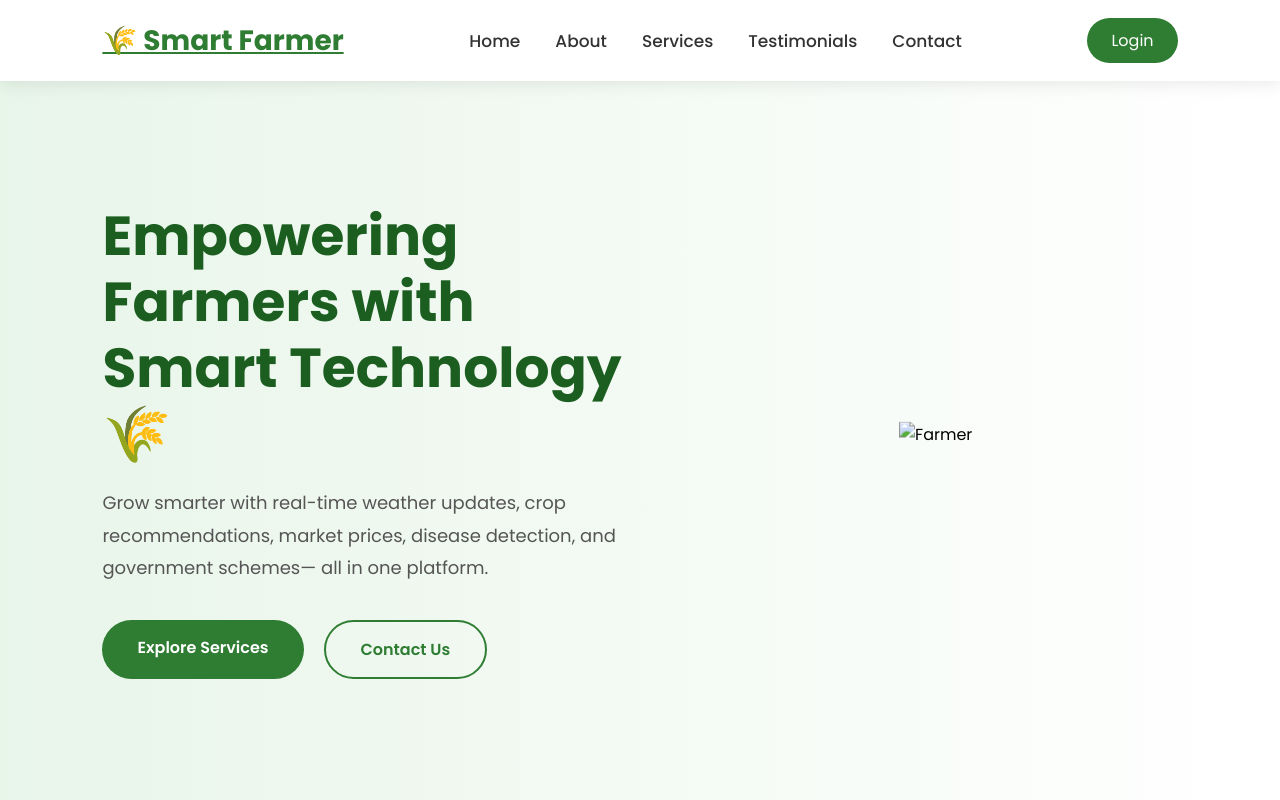
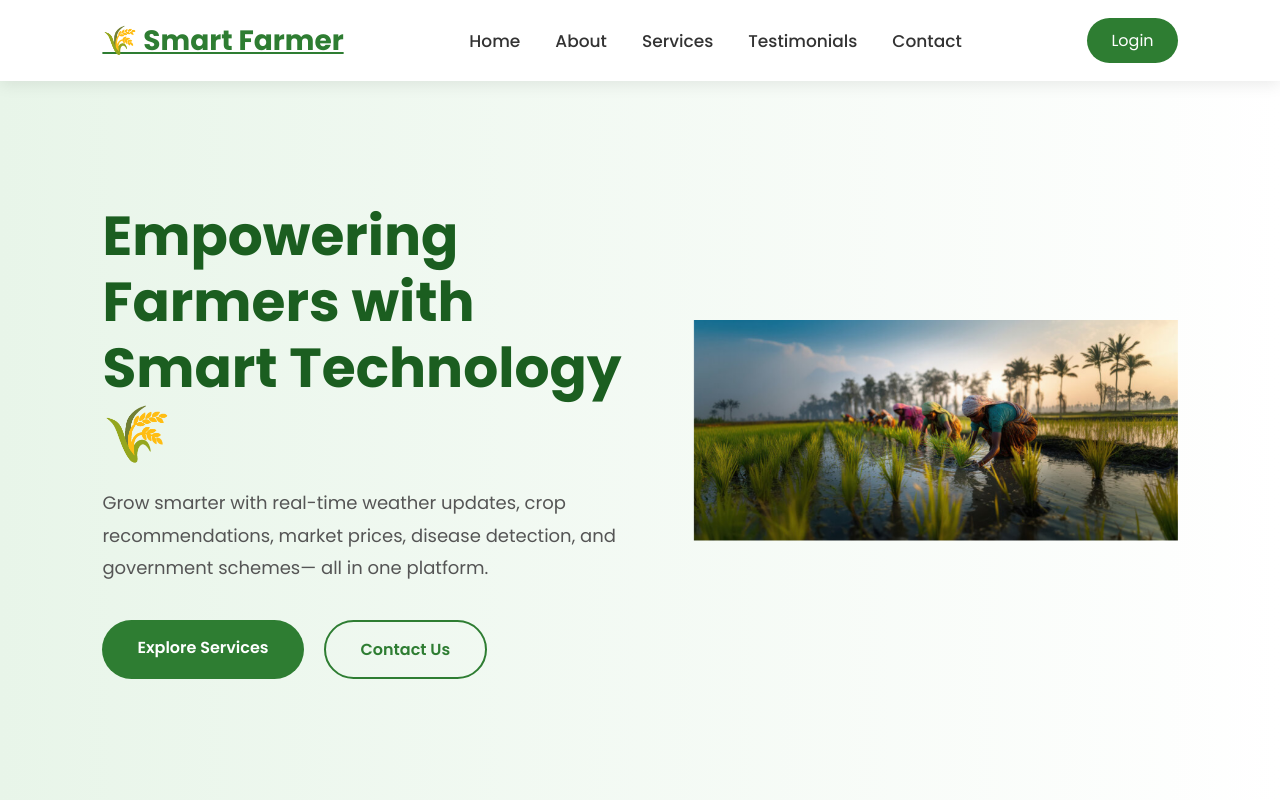
Before and after one commit to gmaruthipoojari-ai/agriculture, a plain HTML site: page index.html in a window 1280 px wide. Shown: the top 800 px of the page. Drawn offline with Linux system fonts and the light colour scheme.

Commit message:
= button

```diff
--- a/index.html
+++ b/index.html
@@ -73,7 +73,7 @@
 
     <div class="hero-image">
 
-        <img src="" alt="Farmer">
+        <img src="farmer_img.jpg" alt="Farmer">
 
     </div>
 
```
